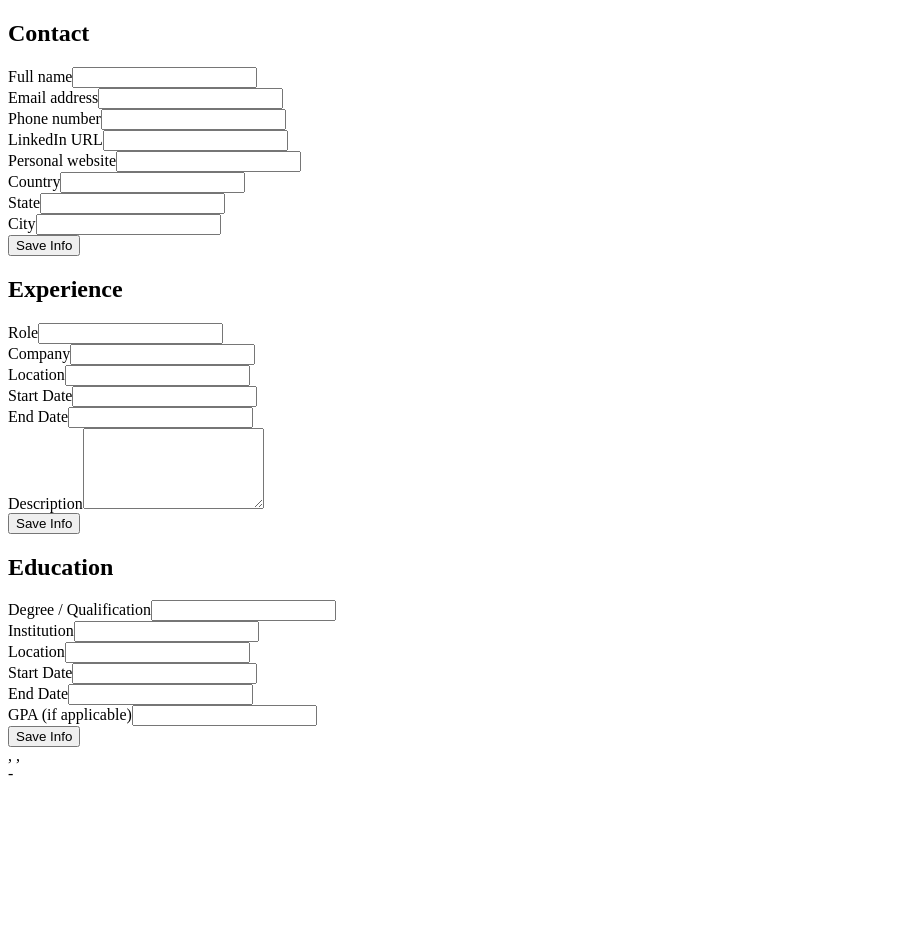
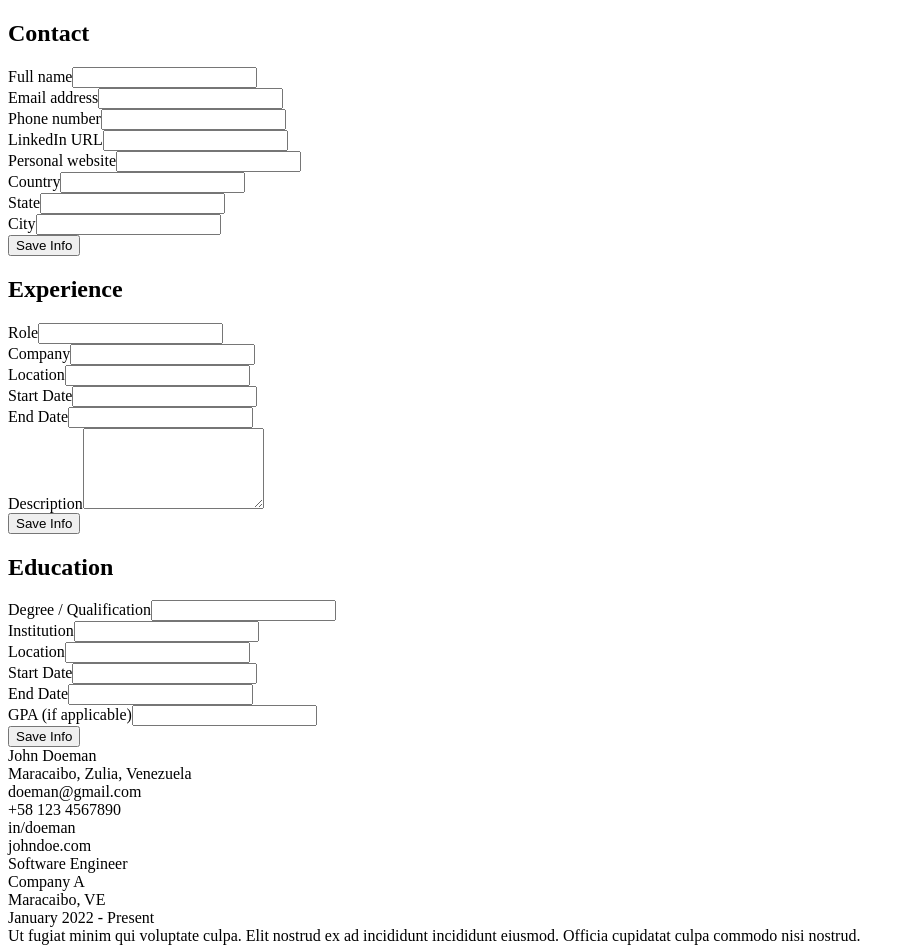
Before and after one commit to danxschz/cv-app, a React (Create React App) app: page / in a window 1280 px wide. Shown: the top 950 px of the page, without its empty margins (0-915 px from the left). Before the commit the page ends 800 px from the top, so only its background shows below. Built offline with nearby package versions, Linux system fonts and the light colour scheme.

Commit message:
Include education in state and add placeholder data

```diff
--- a/src/App.js
+++ b/src/App.js
@@ -10,22 +10,34 @@ class App extends Component {
 
     this.state = {
       resume: {
-        fullName: '',
-        email: '',
-        phone: '',
-        linkedIn: '',
-        personalWebsite: '',
-        country: '',
-        state: '',
-        city: '',
+        fullName: 'John Doeman',
+        email: 'doeman@gmail.com',
+        phone: '+58 123 4567890',
+        linkedIn: 'in/doeman',
+        personalWebsite: 'johndoe.com',
+        country: 'Venezuela',
+        state: 'Zulia',
+        city: 'Maracaibo',
+
         experience: [
           {
-            role: '',
-            companyName: '',
-            companyLocation: '',
-            roleStartDate: '',
-            roleEndDate: '',
-            roleDescription: '',
+            role: 'Software Engineer',
+            companyName: 'Company A',
+            companyLocation: 'Maracaibo, VE',
+            roleStartDate: 'January 2022',
+            roleEndDate: 'Present',
+            roleDescription: 'Ut fugiat minim qui voluptate culpa. Elit nostrud ex ad incididunt incididunt eiusmod. Officia cupidatat culpa commodo nisi nostrud.',
+          }
+        ],
+
+        education: [
+          {
+            degree: 'CS50: Introduction to Computer Science',
+            schoolName: 'Harvard University',
+            schoolLocation: 'Cambridge, Massachusetts',
+            eduStartDate: '2020',
+            eduEndDate: 'Present',
+            gpa: '4.1',
           }
         ],
       },
--- a/src/components/EducationForm.js
+++ b/src/components/EducationForm.js
@@ -8,10 +8,10 @@ class EducationForm extends Component {
         <h2>Education</h2>
         <form>
           <Input id="degree" labelText="Degree / Qualification"/>
-          <Input id="institution-name" labelText="Institution"/>
-          <Input id="institution-location" labelText="Location"/>
-          <Input id="edu-start-date" labelText="Start Date"/>
-          <Input id="edu-end-date" labelText="End Date"/>
+          <Input id="schoolName" labelText="Institution"/>
+          <Input id="SchoolLocation" labelText="Location"/>
+          <Input id="eduStartDate" labelText="Start Date"/>
+          <Input id="eduEndDate" labelText="End Date"/>
           <Input id="gpa" labelText="GPA (if applicable)"/>
           <button type="submit">Save Info</button>
         </form>
--- a/src/components/Resume.js
+++ b/src/components/Resume.js
@@ -14,19 +14,19 @@ class Resume extends Component {
           <div className="linkedin">{linkedIn}</div>
           <div className="website">{personalWebsite}</div>
         </div>
-        <div className="experiences">
+
+        <div className="experience">
           {experience.map((exp) => {
             return (
-              <div className="experience">
+              <div className="exp">
                 <div>{exp.role}</div>
                 <div>{exp.companyName}</div>
-                <div>{exp.CompanyLocation}</div>
+                <div>{exp.companyLocation}</div>
                 <div>{`${exp.roleStartDate} - ${exp.roleEndDate}`}</div>
                 <div>{exp.roleDescription}</div>
               </div>
             )
           })}
-          {/*<div>{experience[0].role}</div>*/}
         </div>
       </div>
     );
```
